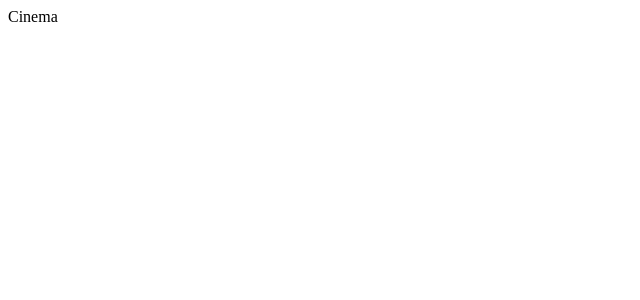
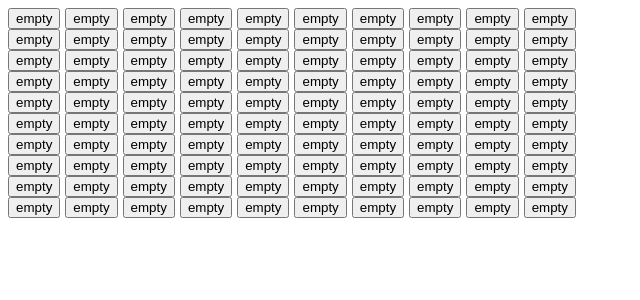
Before and after one commit to MauricioLSalles/bootcamp-frontend-25, a React (Vite) app in the folder Cinema/: page / in a window 1280 px wide. Shown: the top 300 px of the page, without its empty margins (0-640 px from the left). Built offline with nearby package versions, Linux system fonts and the light colour scheme.

Commit message:
seats mapping

```diff
--- a/Cinema/src/Cinema.jsx
+++ b/Cinema/src/Cinema.jsx
@@ -1,7 +1,27 @@
+import { useState } from "react";
+import { CinemaSeats } from "./CinemaSeats";
 
 function Cinema() {
+
+    const [seat, setSeat] = useState(CinemaSeats.createSeats(10, 10));
+
+
   return (
-    <div>Cinema</div>
+    <div>{seat.map((row, id) => {
+        return (
+            <div style={{display:"flex", gap:"5px"}} key={id} className="row">
+                {row.map((seat, index) => {
+                    return (
+                    <button
+                        key={index}
+                    >
+                        {seat.state}
+                    </button>
+                    );
+                })}
+            </div>
+        );
+    })}</div>
   )
 }
 
--- a/Cinema/src/CinemaSeats.js
+++ b/Cinema/src/CinemaSeats.js
@@ -1,18 +1,7 @@
+import { Seat } from "./Seat";
 export class CinemaSeats{
-    cinemaSits;
-    constructor(rows, seatsPerRow){
-        this.cinemaSits = Array.from({length:rows}, (v,i) => Array.from({length:seatsPerRow},(vc,j)=>new Seat(i,j))) ;
-    }
-
-    showSeatStatus() {
-        let res = "";
-        this.cinemaSits.map(row => {
-            row.map( (seat) => {
-                res = res + seat +" ";
-            })
-            res = res + "\n"
-        })
-        console.log(res)
+    static createSeats(rows, seatsPerRow){
+        return Array.from({length:rows}, (v,i) => Array.from({length:seatsPerRow},(vc,j)=>new Seat(i,j))) ;
     }
 
     reserveSeat(row,seat){
--- a/Cinema/src/Seat.js
+++ b/Cinema/src/Seat.js
@@ -1,4 +1,4 @@
-class Seat{
+export class Seat{
     state = "empty";
     row;
     number;
```
